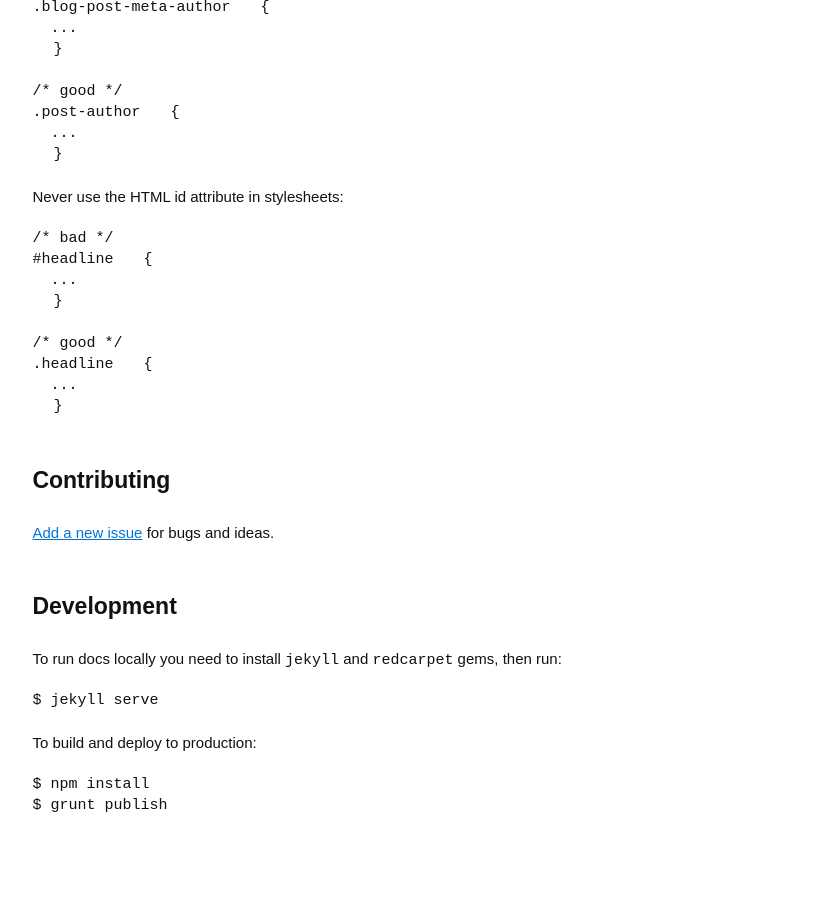
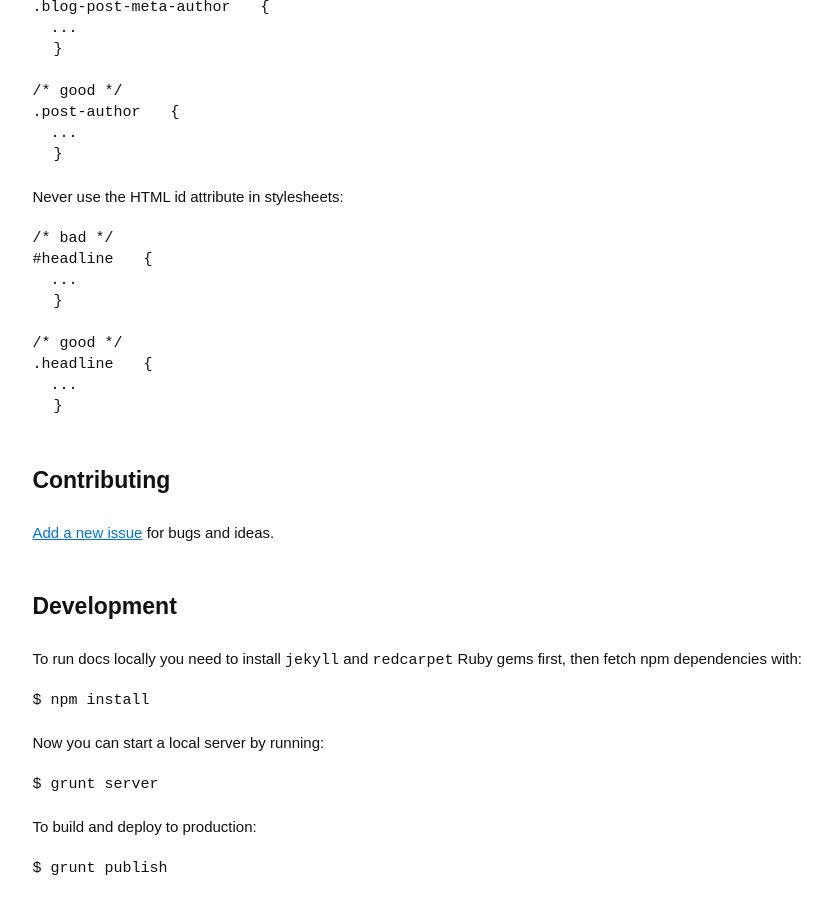
Before and after one commit to bartkozal/hocus-pocus, a Jekyll site: the page built from docs/index.md, in a window 1280 px wide and 900 px high, scrolled down 2103 px. Shown: the whole window, without its empty margins (298-1130 px from the left). Built offline with Jekyll 4.4.1, drawn with Linux system fonts in a browser that asks for light colours; Markdown is read by kramdown in place of the engine named in the settings; before the commit the page ends 2940 px from its top, so only the background shows below that.

Commit message:
Add grunt server task

````diff
--- a/docs/index.md
+++ b/docs/index.md
@@ -137,16 +137,21 @@ for bugs and ideas.
 
 ### Development
 
-To run docs locally you need to install `jekyll` and `redcarpet` gems,
-then run:
+To run docs locally you need to install `jekyll` and `redcarpet` Ruby gems
+first, then fetch npm dependencies with:
 
 ```sh
-$ jekyll serve
+$ npm install
+```
+
+Now you can start a local server by running:
+
+```sh
+$ grunt server
 ```
 
 To build and deploy to production:
 
 ```sh
-$ npm install
 $ grunt publish
 ```
--- a/package.json
+++ b/package.json
@@ -5,6 +5,8 @@
     "grunt": "0.4.5",
     "grunt-autoprefixer": "2.1.0",
     "grunt-build-control": "~0.2.0",
+    "grunt-contrib-connect": "^0.10.1",
+    "grunt-contrib-watch": "0.6.1",
     "grunt-jekyll": "0.4.2"
   }
 }
````
Also changed, not shown: Gruntfile.js (+19 -0 lines).
